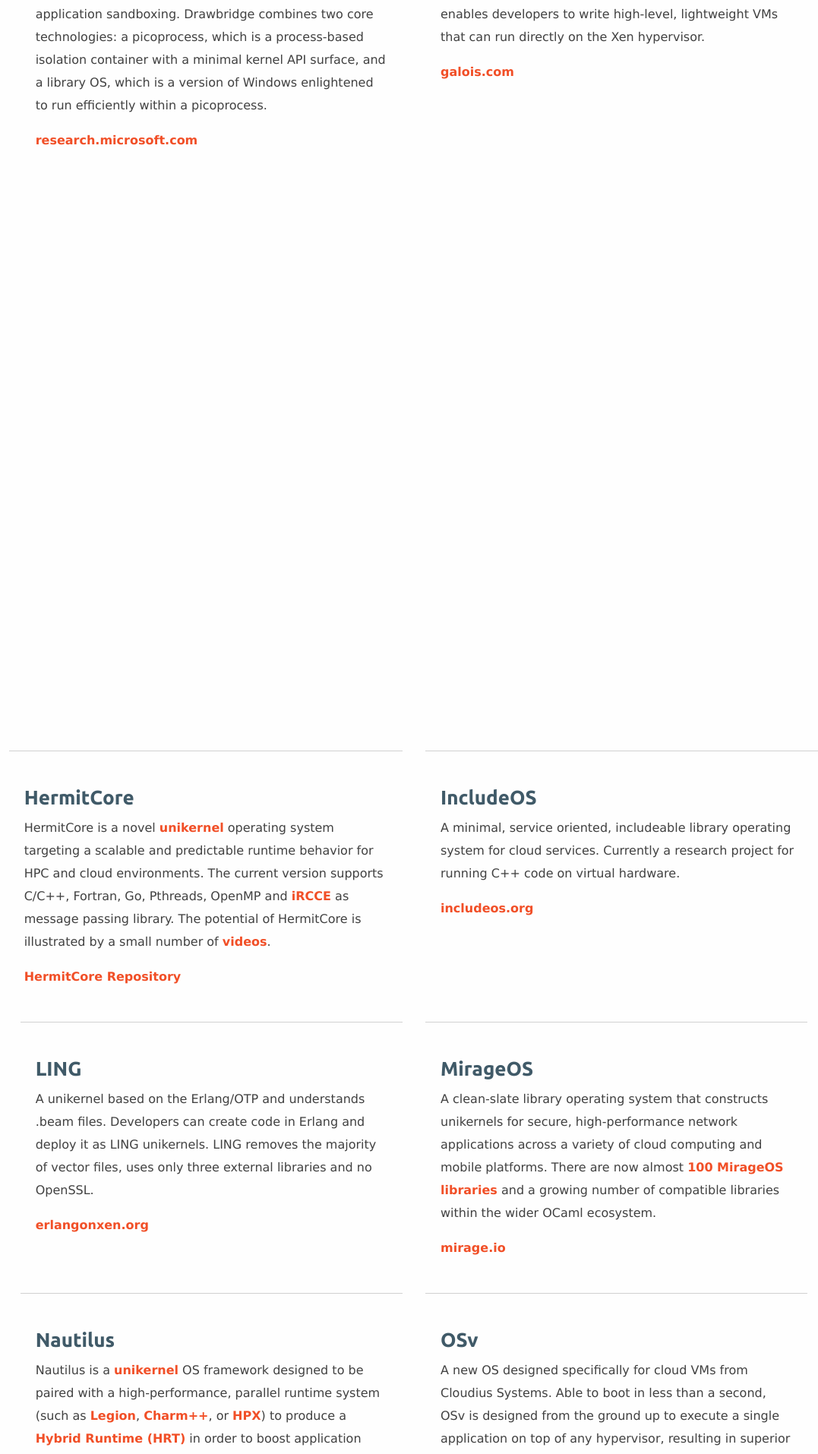
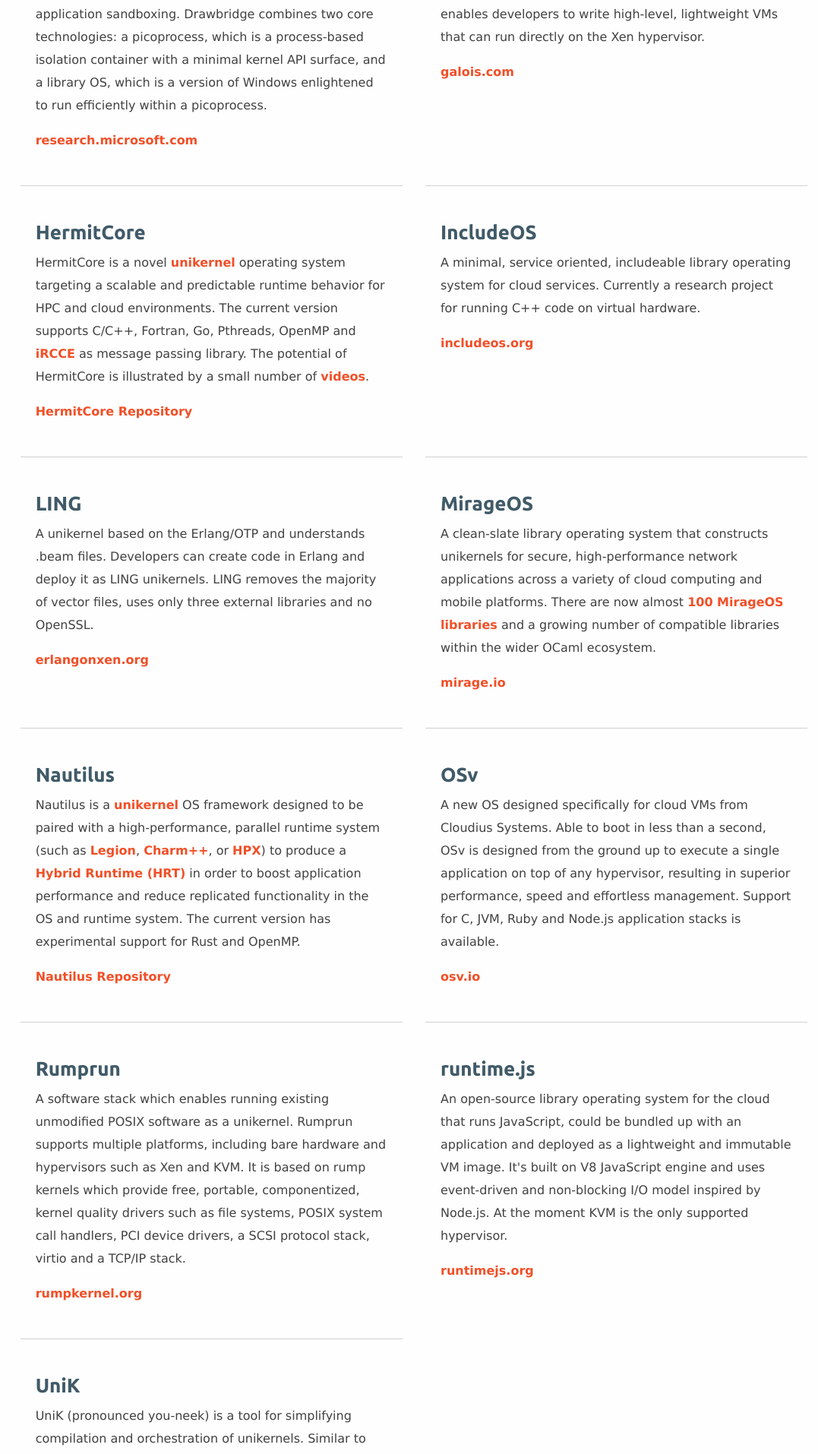
Before and after one commit to Unikernel-Systems/unikernel.org, a Jekyll site: the page built from projects/index.html, in a window 1280 px wide. Shown: the part 1411-3325 px from the top of the page at 76% size, without its empty margins (95-1172 px from the left). Built offline with Jekyll 4.4.1, drawn with Linux system fonts in a browser that asks for light colours.

Commit message:
final formatting fix

```diff
--- a/projects/index.html
+++ b/projects/index.html
@@ -69,6 +69,9 @@
 						<p><a target="_blank" href="http://galois.com/project/halvm/">galois.com</a></p>
 					</article>
 				</div>
+
+            </div>
+
             <div class="row eqH-md heights-equalized">
                 <div class="medium-6 columns" style="height: 447px;">
                     <article class="item">
@@ -85,11 +88,9 @@
                 </div>
 
 
-				</div></div>
+            </div>
 
             <div class="row eqH-md heights-equalized">
-
-
                 <div class="medium-6 columns" style="height: 387px;">
                     <article class="item">
                         <h3>LING</h3>
@@ -103,7 +104,8 @@
                         <p>A clean-slate library operating system that constructs unikernels for secure, high-performance network applications across a variety of cloud computing and mobile platforms. There are now almost <a href="https://github.com/mirage/mirage-www/blob/master/TROVE">100 MirageOS libraries</a> and a growing number of compatible libraries within the wider OCaml ecosystem.</p>
                         <p><a target="_blank" href="https://mirage.io">mirage.io</a></p>
                     </article>
-					</div></div>
+                </div>
+            </div>
 
             <div class="row eqH-md heights-equalized">
                 <div class="medium-6 columns">
@@ -139,6 +141,7 @@
                     </article>
                 </div>
             </div>
+
             <div class="row eqH-md heights-equalized">
                 <div class="medium-6 columns" style="height: 597px;">
                     <article class="item">
```
Lines whose indentation alone changed are shown as unchanged.
